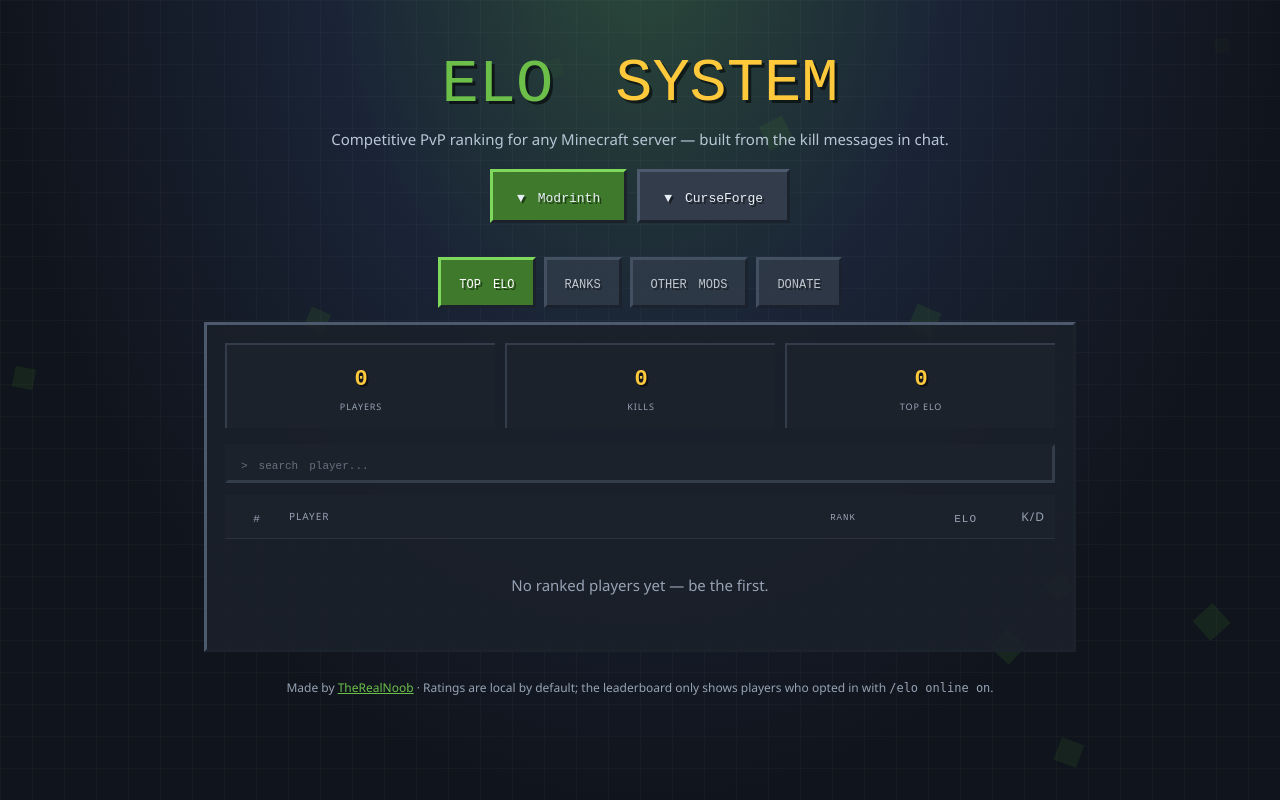
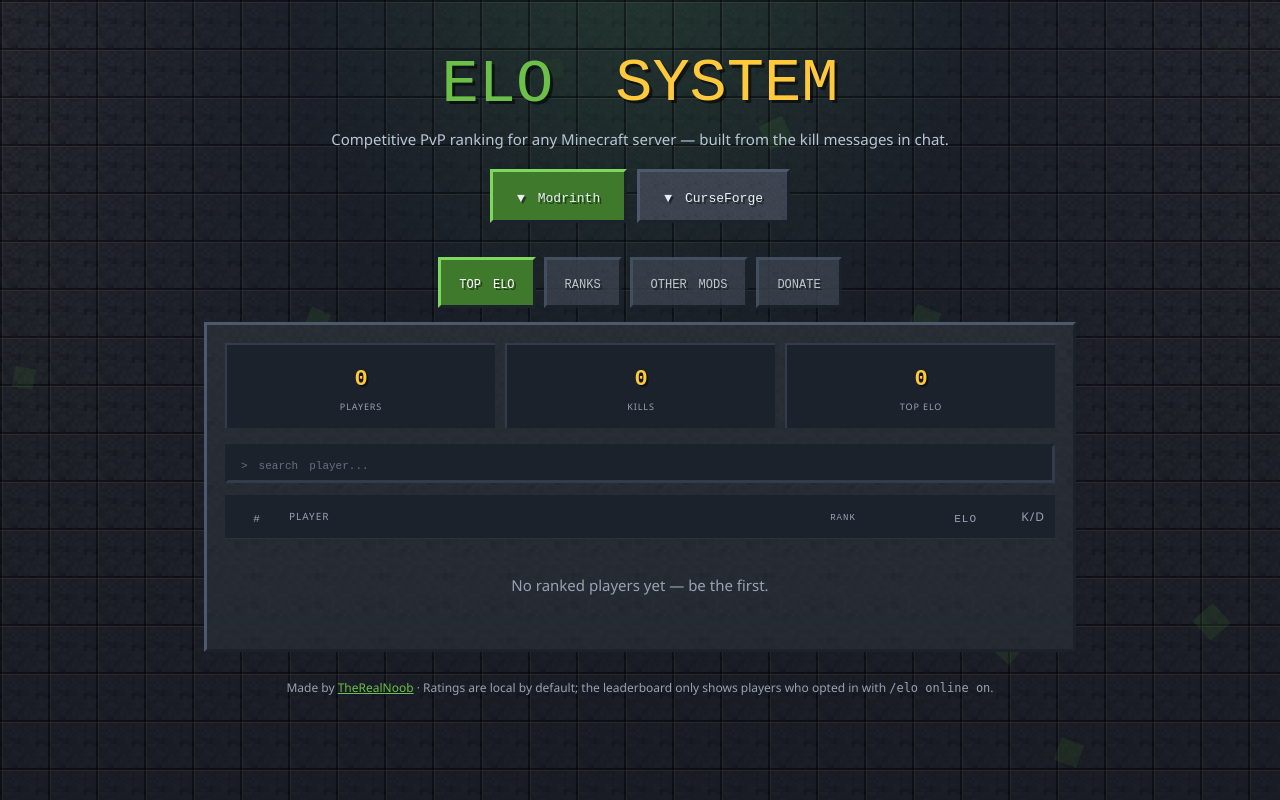
Before and after one commit to nik2012slapshot-lgtm/killelo-backend, a Flask app: page / in a window 1280 px wide. Run offline with Flask 3, Linux system fonts and the light colour scheme; data that the repository does not hold is empty; some libraries are stand-ins or nearby versions.

Commit message:
Blockmauer im Hintergrund, Stein auf Panels und Knoepfen

```diff
--- a/templates/index.html
+++ b/templates/index.html
@@ -44,14 +44,29 @@
     overflow-x: hidden;
   }
 
-  /* Pixelraster im Hintergrund - zwei feine Linienmuster uebereinander. */
+  /* Hintergrund: eine Wand aus Bloecken. Die Textur ist selbst erzeugt
+     (tools/make_blocks.py) - Mojangs eigene Texturen duerfen nicht auf einer
+     fremden Seite weiterverbreitet werden. Darueber liegt ein Farbschleier,
+     damit die Wand nicht vom Inhalt ablenkt. */
   body::before {
     content: "";
     position: fixed; inset: 0; z-index: -2;
     background:
-      linear-gradient(rgba(255,255,255,.022) 1px, transparent 1px) 0 0 / 32px 32px,
-      linear-gradient(90deg, rgba(255,255,255,.022) 1px, transparent 1px) 0 0 / 32px 32px,
-      radial-gradient(ellipse at 50% -8%, #2b4a3a 0%, #1a2436 34%, var(--bg) 72%);
+      linear-gradient(rgba(16,20,28,.55), rgba(16,20,28,.78)),
+      radial-gradient(ellipse at 50% -8%, rgba(60,140,80,.5) 0%, rgba(26,36,54,.5) 38%, transparent 72%),
+      url("/static/blocks/deepslate.png") 0 0 / 48px 48px;
+    image-rendering: pixelated;
+  }
+
+  /* Feine Fugen zwischen den Bloecken - erst das macht aus der Textur eine Mauer. */
+  body::after {
+    content: "";
+    position: fixed; inset: 0; z-index: -2; pointer-events: none;
+    background:
+      linear-gradient(rgba(255,255,255,.05) 1px, transparent 1px) 0 2px / 48px 48px,
+      linear-gradient(90deg, rgba(255,255,255,.04) 1px, transparent 1px) 2px 0 / 48px 48px,
+      linear-gradient(rgba(0,0,0,.45) 2px, transparent 2px) 0 0 / 48px 48px,
+      linear-gradient(90deg, rgba(0,0,0,.45) 2px, transparent 2px) 0 0 / 48px 48px;
   }
 
   /* Langsam steigende Bloecke - dezent, nicht ablenkend. */
@@ -100,7 +115,9 @@
     font-family: "PixelMC", "Courier New", monospace;
     font-weight: 400; letter-spacing: 0;
     color: var(--text); text-decoration: none;
-    background: var(--panel);
+    background: linear-gradient(rgba(51,60,74,.82), rgba(51,60,74,.82)),
+                url("/static/blocks/stone.png") 0 0 / 32px 32px;
+    image-rendering: pixelated;
     border: 0;
     border-top: 3px solid var(--panel-hi);
     border-left: 3px solid var(--panel-hi);
@@ -135,7 +152,10 @@
   }
 
   .panel {
-    background: rgba(27,33,43,.86);
+    background:
+      linear-gradient(rgba(27,33,43,.82), rgba(27,33,43,.88)),
+      url("/static/blocks/stone.png") 0 0 / 64px 64px;
+    image-rendering: pixelated;
     border-top: 3px solid var(--panel-hi);
     border-left: 3px solid var(--panel-hi);
     border-right: 3px solid var(--panel-lo);
```
Also changed, not shown: tools/make_blocks.py (added, +40 -0 lines), static/blocks/deepslate.png (added), static/blocks/dirt.png (added), static/blocks/stone.png (added).
